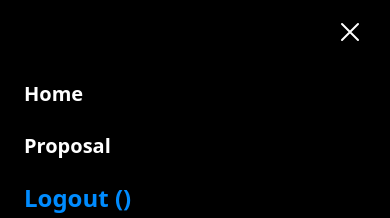
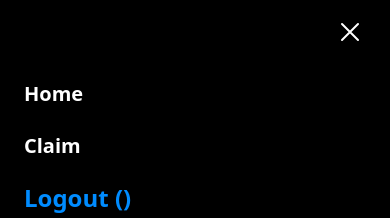
Before and after one commit to mohitgithub2002/AbdulDAO, a React (Create React App) app: page /login in a window 390 px wide. Both pictures are taken after a click on the button "Open main menu". Shown: the top 218 px of the page. Built offline with nearby package versions, Linux system fonts and the light colour scheme.

Commit message:
fix: try to fix mobile compatablity

```diff
--- a/src/component/Card.js
+++ b/src/component/Card.js
@@ -36,7 +36,7 @@ const Card = ({userAddress}) => {
     setLoader(true);
     try{
       const mainContract = new web3.eth.Contract(contractAbi,Address)
-      const owner = await mainContract.methods.owner().call();
+      const owner = await mainContract.methods.owner().call({ from: userAddress, gas: 5000000 });
       console.log("owner is",owner,userAddress)
 
       const proposals = [];
@@ -86,7 +86,7 @@ const Card = ({userAddress}) => {
   const data =  async ()=>{
     try{
       const mainContract = new web3.eth.Contract(contractAbi,Address)
-      const user = await mainContract.methods.owner().call();
+      const user = await mainContract.methods.owner().call({ from: userAddress, gas: 5000000 });
       if(account===user.toLowerCase()){ setIsOwner(true); console.log("owner is",user)}
       else{setIsOwner(false)}
     }catch(error){
--- a/src/component/Header.js
+++ b/src/component/Header.js
@@ -34,7 +34,7 @@ const Header = ({ userAddress, onConnectWallet }) => {
 
   const data =  async ()=>{
     try {
-      const user = await contract.methods.owner().call();
+      const user = await contract.methods.owner().call({ from: userAddress, gas: 5000000 });
       if (userAddress === user.toLowerCase()) {
         setIsOwner(true);
         console.log('Owner is', user);
@@ -180,7 +180,7 @@ const Header = ({ userAddress, onConnectWallet }) => {
                             setToggle(!toggle);
                           }}
                         >
-                          Proposal
+                          Claim
                         </NavLink>
                         {isOwner ? (
                           <div>
```
